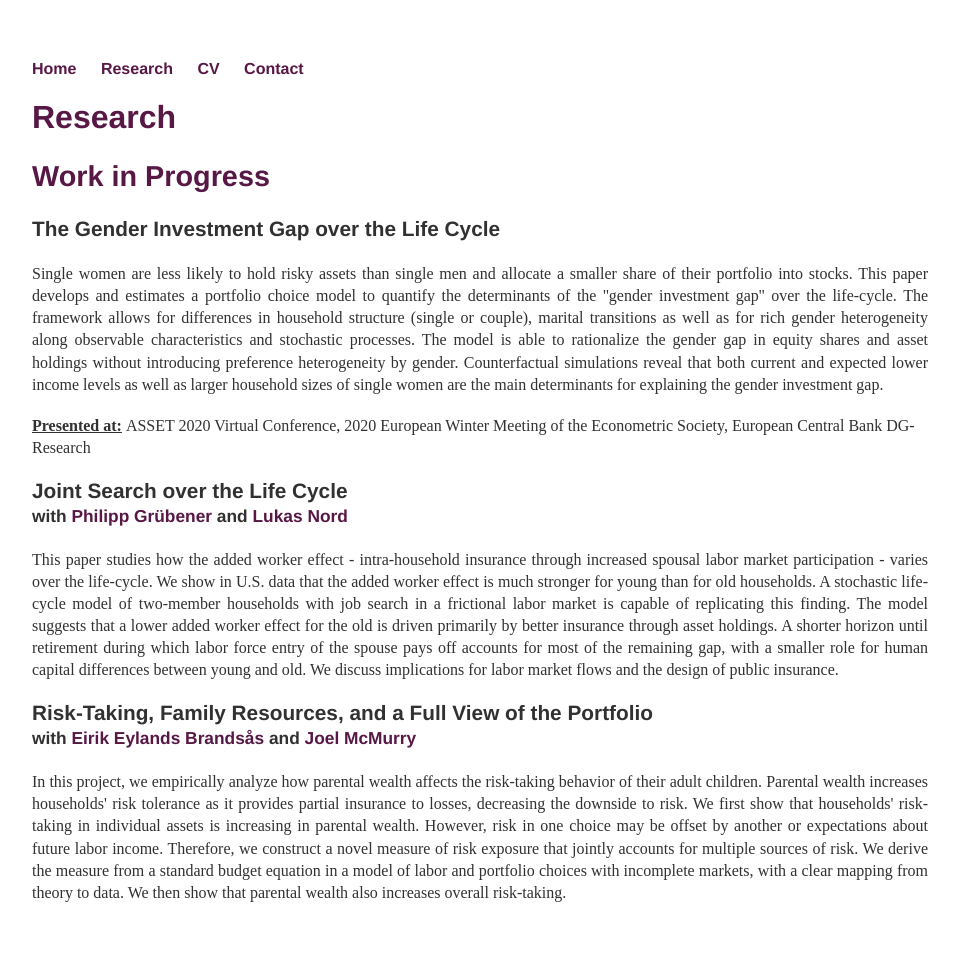
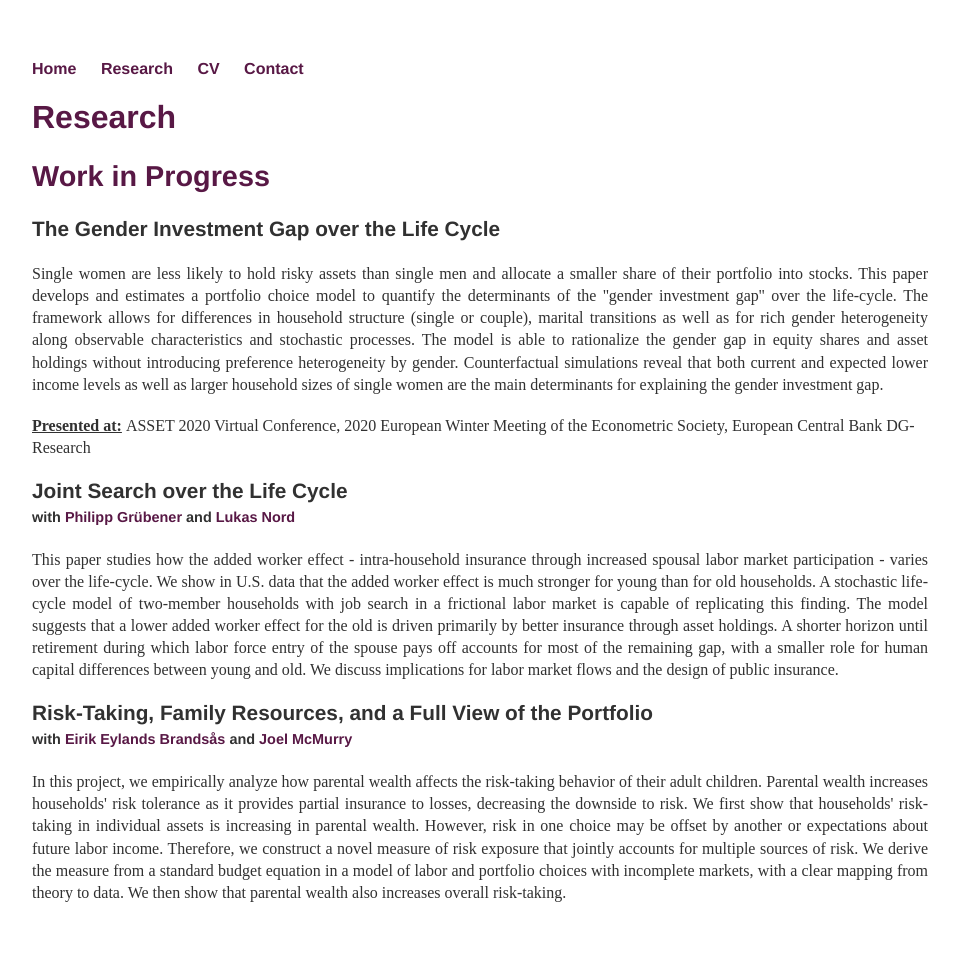
Before and after one commit to annikabacher/annikabacher.github.io, a Jekyll site: the page built from research/index.html, in a window 1280 px wide. Shown: the whole page, without its empty margins (160-1119 px from the left). Built offline with Jekyll 4.4.1, drawn with Linux system fonts in a browser that asks for light colours.

```diff
--- a/index.html
+++ b/index.html
@@ -11,7 +11,7 @@ title: Annika Bacher
 
 	<p> In my <a href="/research">research</a>, I study how family structure shapes financial choices and labor market decisions of households. To do so, I mainly rely on structural life-cycle models calibrated to micro data. </p>
 
-   <p> You can my CV <a href="https://annikabacher.github.io/Bacher_CV.pdf">here</a>. </p>
+   <p> You can find my CV <a href="https://annikabacher.github.io/Bacher_CV.pdf">here</a>. </p>
 
    <h3> Contact: <a href="mailto:annika.bacher@eui.eu">annika.bacher@eui.eu</a></h3>
 
--- a/research/index.html
+++ b/research/index.html
@@ -11,12 +11,12 @@ title: Research
 	</p>
 
 	<h3> Joint Search over the Life Cycle <br>
-	 <small> with <a href="https://philippgruebener.com/">Philipp Gr&uumlbener</a> and <a href="https://lukasnord.eu/">Lukas Nord</a>  </small> </h3>
+	 <small> <small>  with <a href="https://philippgruebener.com/">Philipp Gr&uumlbener</a> and <a href="https://lukasnord.eu/">Lukas Nord</a> </small> </small> </h3>
 
 	 <p style="text-align: justify;"> <small>  This paper studies how the added worker effect - intra-household insurance through increased spousal labor market participation - varies over the life-cycle. We show in U.S. data that the added worker effect is much stronger for young than for old households. A stochastic life-cycle model of two-member households with job search in a frictional labor market is capable of replicating this finding. The model suggests that a lower added worker effect for the old is driven primarily by better insurance through asset holdings. A shorter horizon until retirement during which labor force entry of the spouse pays off accounts for most of the remaining gap, with a smaller role for human capital differences between young and old. We discuss implications for labor market flows and the design of public insurance. </small> </p>
 
 
 	<h3> Risk-Taking, Family Resources, and a Full View of the Portfolio <br>
-	  <small> with <a href="https://www.eebrandsaas.com/">Eirik Eylands Brands&aring;s</a> and <a href="https://joelmcmurry.github.io/">Joel McMurry</a> </small> </h3>
+	  <small> <small> with <a href="https://www.eebrandsaas.com/">Eirik Eylands Brands&aring;s</a> and <a href="https://joelmcmurry.github.io/">Joel McMurry</a> </small> </small> </h3>
 
 	 <p style="text-align: justify;"> <small>  In this project, we empirically analyze how parental wealth affects the risk-taking behavior of their adult children. Parental wealth increases households' risk tolerance as it provides partial insurance to losses, decreasing the downside to risk. We first show that households' risk-taking in individual assets is increasing in parental wealth. However, risk in one choice may be offset by another or expectations about future labor income. Therefore, we construct a novel measure of risk exposure that jointly accounts for multiple sources of risk. We derive the measure from a standard budget equation in a model of labor and portfolio choices with incomplete markets, with a clear mapping from theory to data. We then show that parental wealth also increases overall risk-taking. </small> </p>
```
Also changed, not shown: 1 other file.
